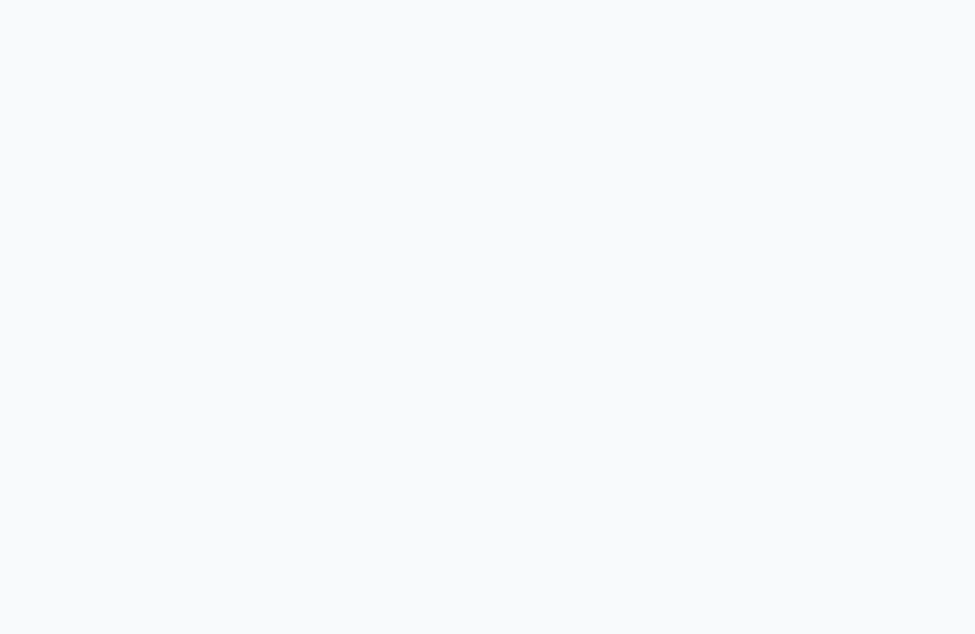
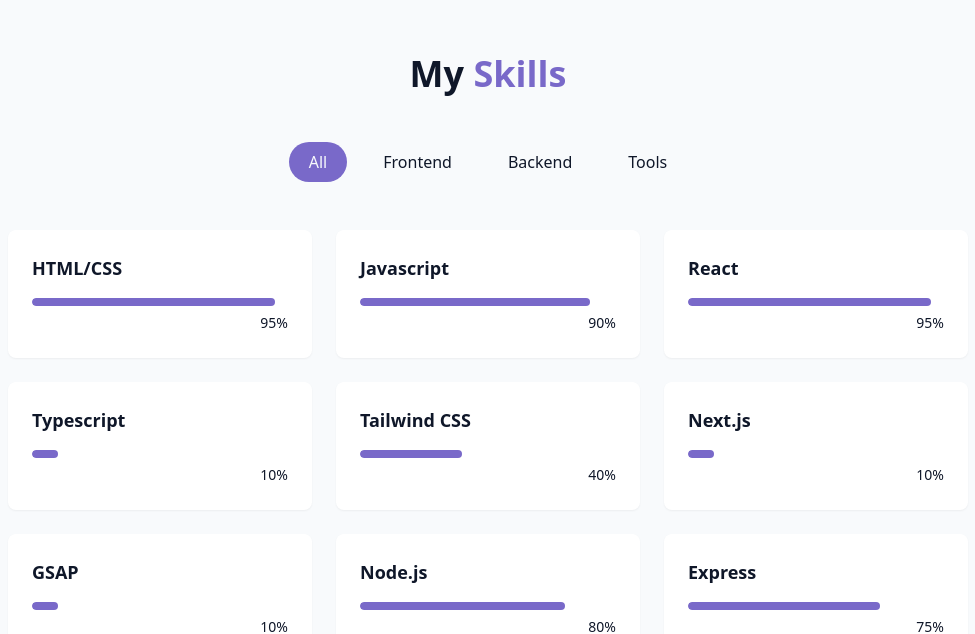
Before and after one commit to Karnesh12/Portfolio, a React (Vite) app in the folder portfolio/: page / in a window 1280 px wide. Shown: the part 1548-2182 px from the top of the page, without its empty margins (152-1127 px from the left). Before the commit the page ends 1506 px from the top, so only its background shows below. Built offline with nearby package versions, Linux system fonts and the light colour scheme.

Commit message:
Added skills sction

```diff
--- /dev/null
+++ b/portfolio/src/components/SkillsSection.jsx
@@ -0,0 +1,74 @@
+import { useState } from "react"
+import { cn } from '@/lib/utils'
+
+const skills = [
+
+    { name: "HTML/CSS", level: 95, category: "frontend" },
+    { name: "Javascript", level: 90, category: "frontend" },
+    { name: "React", level: 95, category: "frontend" },
+    { name: "Typescript", level: 10, category: "frontend" },
+    { name: "Tailwind CSS", level: 40, category: "frontend" },
+    { name: "Next.js", level: 10, category: "frontend" },
+    { name: "GSAP", level: 10, category: "frontend" },
+
+    { name: "Node.js", level: 80, category: "backend" },
+    { name: "Express", level: 75, category: "backend" },
+    { name: "MongoDB", level: 85, category: "backend" },
+    { name: "GraphQL", level: 10, category: "backend" },
+
+    { name: "Git/GitHub", level: 70, category: "tools" },
+    { name: "Docker", level: 20, category: "tools" },
+    { name: "Figma", level: 65, category: "tools" },
+    { name: "VS Code", level: 90, category: "tools" },
+
+]
+
+const categories = ["all", "frontend", "backend", "tools"]
+
+export const SkillsSection = () => {
+    const [activeCategory, setActiveCategory] = useState("all")
+
+    const filteredSkills = skills.filter(
+        (skill) => activeCategory === "all" || skill.category === activeCategory
+    )
+
+    return <section id="skills" className="py-24 px-4 relative bg-secondary/30">
+        <div className="container mx-auto max-w-5xl">
+            <h2 className="text-3xl md:text-4xl font-bold mb-12 text-center">
+                My <span className="text-primary"> Skills</span>
+            </h2>
+
+            <div className="flex flex-wrap justify-center gap-4 mb-12">
+                {categories.map((category, key) => (
+                    <button
+                     key={key}
+                     onClick={() => setActiveCategory(category)}
+                     className={cn(
+                        "px-5 py-2 rounded-full transition-colors duration-300 capitalize",
+                        activeCategory === category ? "bg-primary text-primary-foreground" : "bg-secondary/70 text-foreground hover:bd-secondary"
+                        )}>
+                        {category}
+                    </button>
+                ))}
+            </div>
+
+            <div className="grid grid-cols-1 sm:grid-cols-2 lg:grid-cols-3 gap-6">
+                {filteredSkills.map((skill, key) => (
+                    <div key={key} className="bg-card p-6 rounded-lg shadow-xs card-hover">
+                        <div className="text-left mb-4">
+                            <h3 className="font-semibold text-lg"> {skill.name}</h3>
+                        </div>
+                        <div className="w-full bg-secondary/50 h-2 rounded-full overflow-hidden">
+                            <div className="bg-primary h-2 rounded-full origin-left animate-[grow_1.5s_ease-out]"
+                            style={{ width: skill.level + "%" }}/>
+                        </div>
+
+                        <div className="text-right mt-1">
+                            <span className="text-sm text-muted-foreground">{skill.level}%</span>
+                        </div>
+                    </div>
+                ))}
+            </div>
+        </div>
+    </section>
+}
--- a/portfolio/src/pages/Home.jsx
+++ b/portfolio/src/pages/Home.jsx
@@ -3,6 +3,7 @@
 import { Navbar } from "../components/Navbar"
 import { HeroSection } from "../components/HeroSection"
 import { AboutSection } from "../components/AboutSection"
+import { SkillsSection } from "../components/SkillsSection"
 
 export const Home = () => {
     return <div className="min-h-screen bg-background text-foreground overflow-x-hidden">
@@ -19,6 +20,7 @@
         <main>
             <HeroSection />
             <AboutSection />
+            <SkillsSection />
         </main>
 
 
```
